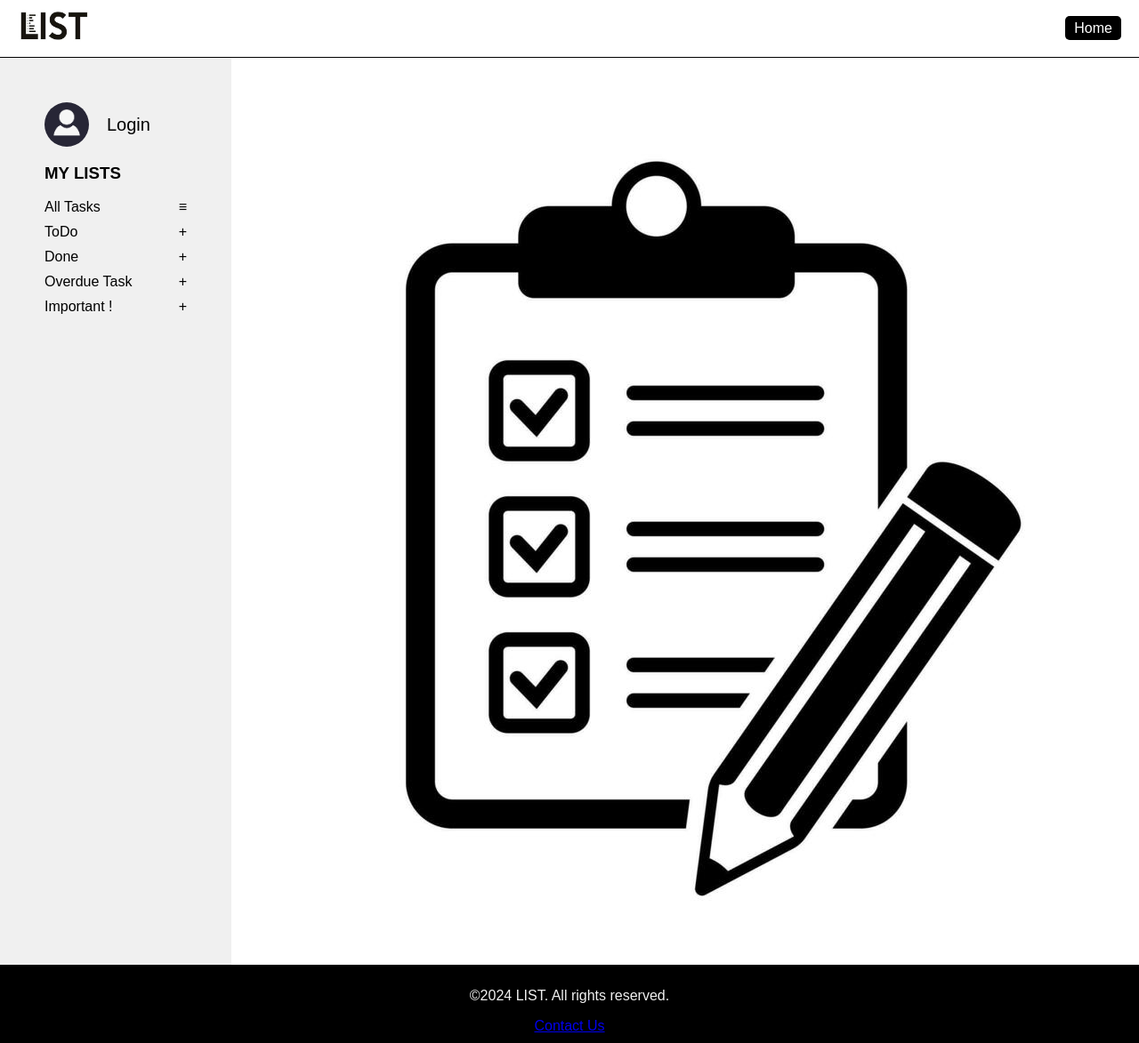
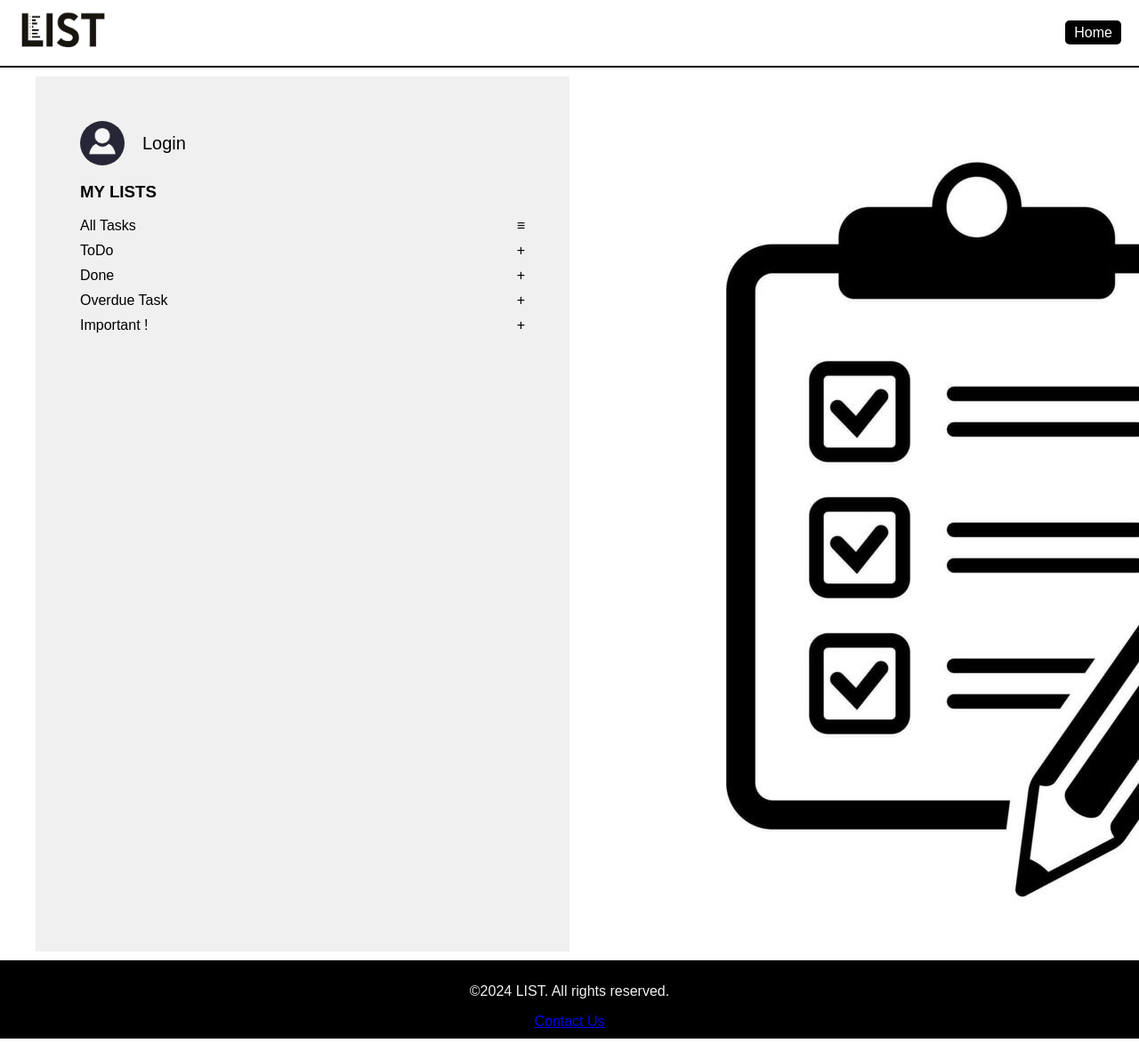
Before and after one commit to mederickb/webdevone-group7, a PHP site: page / in a window 1280 px wide; the page is wider, and only the part inside the window is pictured. Shown: that part at 89% size. Run offline with PHP 8.4, Linux system fonts and the light colour scheme.

Commit message:
Update style.css file
Try to fix background image overflow but not success.

```diff
--- a/css/style.css
+++ b/css/style.css
@@ -5,60 +5,78 @@ body {
     display: flex;
     flex-direction: column;
     min-height: 100vh;
+    align-items: center;
 }
 
 header {
-    background-color:#fff;
+    background-color: #fff;
     padding: 10px 20px;
     display: flex;
     justify-content: space-between;
     align-items: center;
+    width: 100%;
+    box-sizing: border-box;
 }
 
 .header-separator {
     margin: 0;
     border: none;
-    border-top: 1.5px solid #000;
+    border-top: 2px solid #000;
+    width: 100%;
 }
 
 .logo img {
-    height: 40px;
-    width: 80px;
-    margin-right: 10px;
+    height: 50px;
+    width: 100px;
+    margin-right: 20px;
 }
 
 main {
     display: flex;
     flex-grow: 1;
+    width: 100%;
+    max-width: 1200px;
+    margin: 10px auto;
+    box-sizing: border-box;
 }
+
+.sidebar,
+.main-content {
+    width: 50%;
+    box-sizing: border-box;
+    position: relative;
+}
+
 .sidebar {
-    width: 600px;
     background-color: #f0f0f0;
     padding: 50px;
     overflow-y: auto;
 }
 
 .main-content {
-    flex: 1;
-    padding: 20px;
-}
-
-.main-background {
     display: flex;
     justify-content: center;
     align-items: center;
+}
+
+
+.main-background {
     width: 100%;
     height: 100%;
+    background-image: url('img/background.jpg');
+    background-size: cover;
+    background-position: left;
 }
 
 footer {
     background-color: #000;
     padding: 10px 20px;
     text-align: center;
+    width: 100%;
 }
 
 footer p {
-    color:#f0f0f0;
+    color: #f0f0f0;
 }
 
 .home-btn {
@@ -90,7 +108,6 @@ footer p {
 
 .user-login {
     font-size: 20px;
-
 }
 
 .list-item {
```
